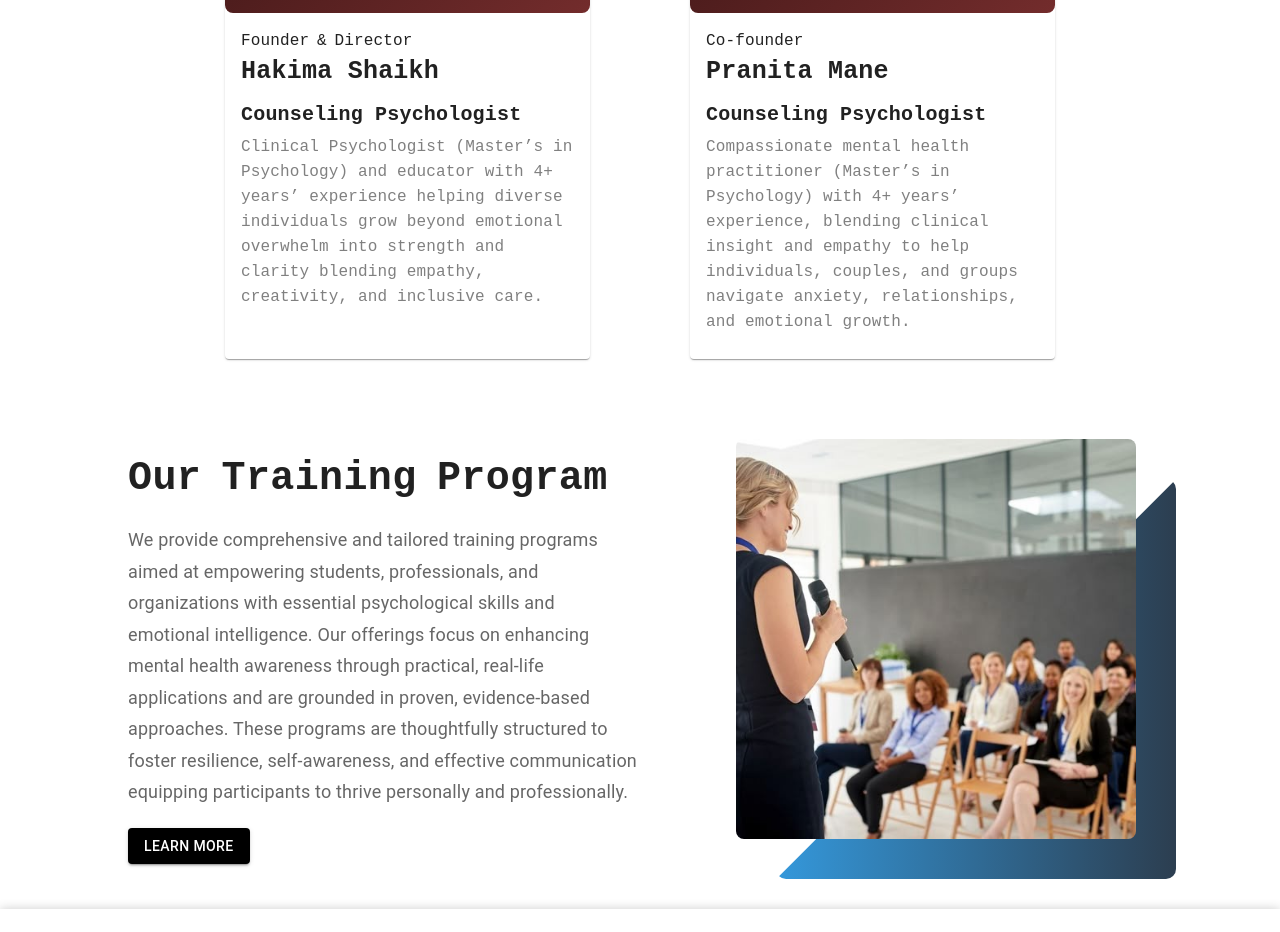
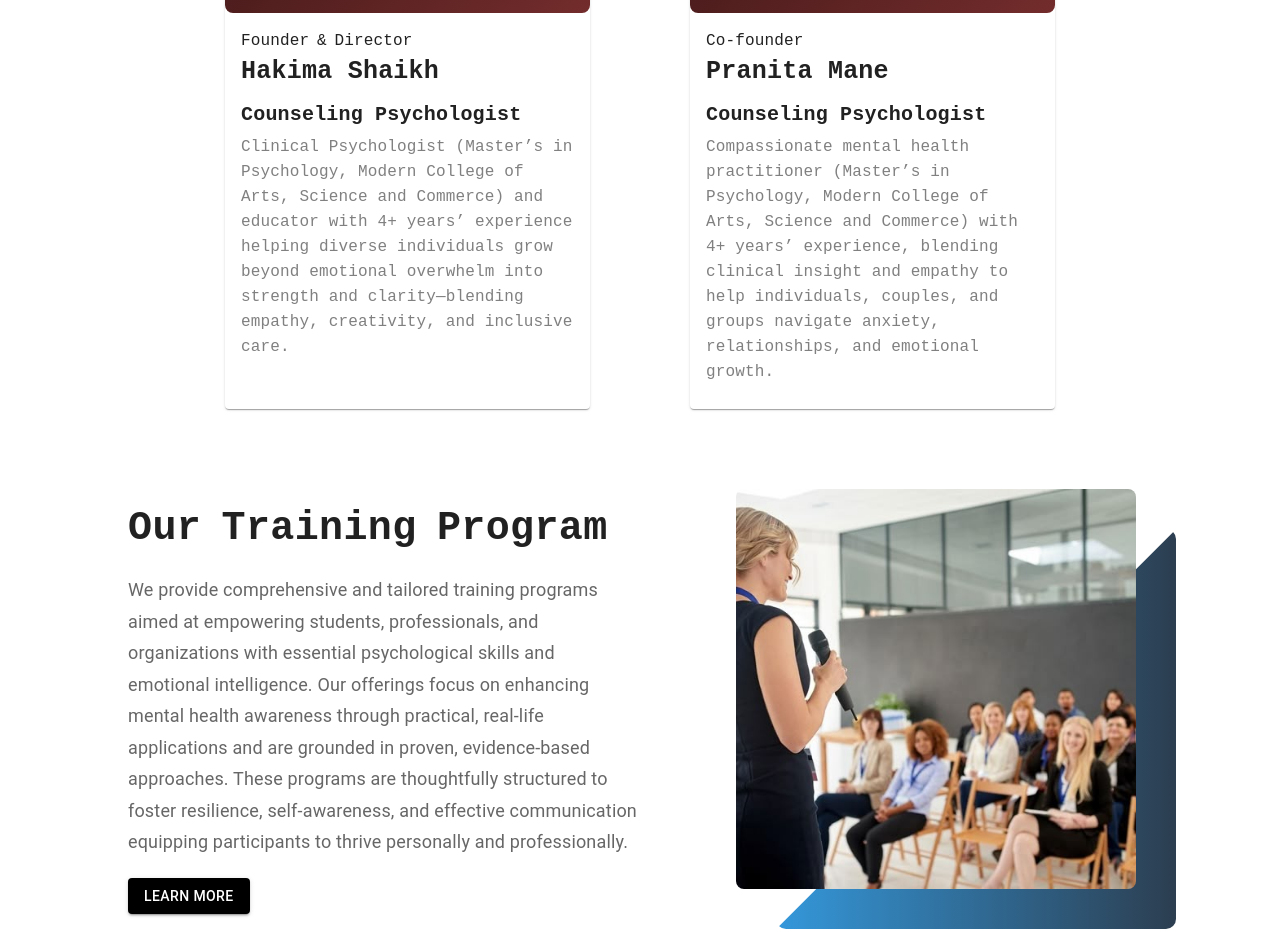
Before and after one commit to Razaumar3124/BeyondFikr, a React (Vite) app: page /about in a window 1280 px wide. Shown: the part 1260-2192 px from the top of the page. Built offline with nearby package versions, Linux system fonts and the light colour scheme; no server answers; some icons are missing.

Commit message:
description change for both persons

```diff
--- a/src/Pages/AboutPage/AboutSec2.jsx
+++ b/src/Pages/AboutPage/AboutSec2.jsx
@@ -19,7 +19,7 @@ const AboutSec2 = () => {
         position: "Founder & Director",
         name: "Hakima Shaikh",
         role: "Counseling Psychologist",
-        summary: "Clinical Psychologist (Master’s in Psychology) and educator with 4+ years’ experience helping diverse individuals grow beyond emotional overwhelm into strength and clarity blending empathy, creativity, and inclusive care.",
+        summary: "Clinical Psychologist (Master’s in Psychology, Modern College of Arts, Science and Commerce) and educator with 4+ years’ experience helping diverse individuals grow beyond emotional overwhelm into strength and clarity—blending empathy, creativity, and inclusive care.",
         linkedinP: "https://www.linkedin.com/in/hakima-shaikh-904b0a234?utm_source=share&utm_campaign=share_via&utm_content=profile&utm_medium=android_app",
       },
       {
@@ -27,7 +27,7 @@ const AboutSec2 = () => {
         position: "Co-founder",
         name: "Pranita Mane",
         role: "Counseling Psychologist",
-        summary: "Compassionate mental health practitioner (Master’s in Psychology) with 4+ years’ experience, blending clinical insight and empathy to help individuals, couples, and groups navigate anxiety, relationships, and emotional growth.",
+        summary: "Compassionate mental health practitioner (Master’s in Psychology, Modern College of Arts, Science and Commerce) with 4+ years’ experience, blending clinical insight and empathy to help individuals, couples, and groups navigate anxiety, relationships, and emotional growth.",
         linkedinP: "https://www.linkedin.com/in/pranita-mane-898693245?utm_source=share&utm_campaign=share_via&utm_content=profile&utm_medium=android_app",
       },
     ]
```
